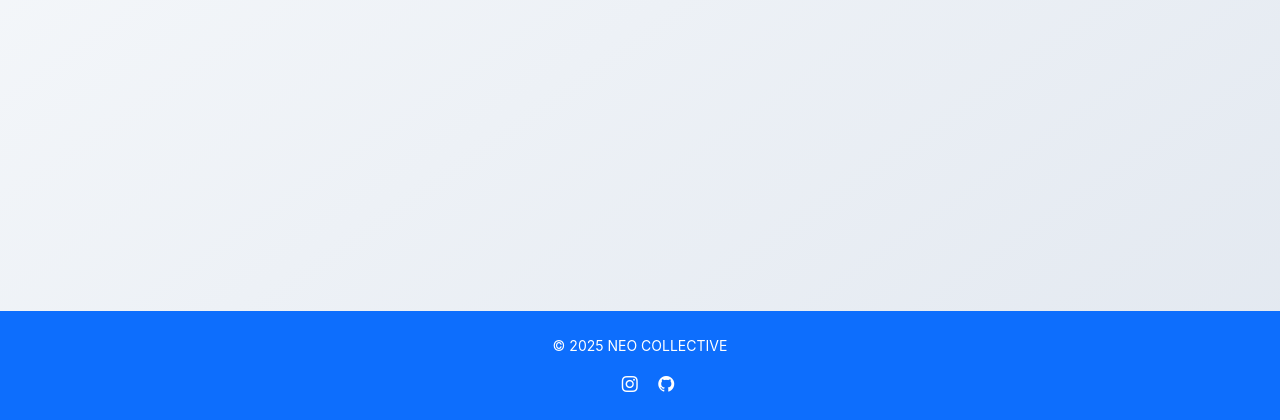
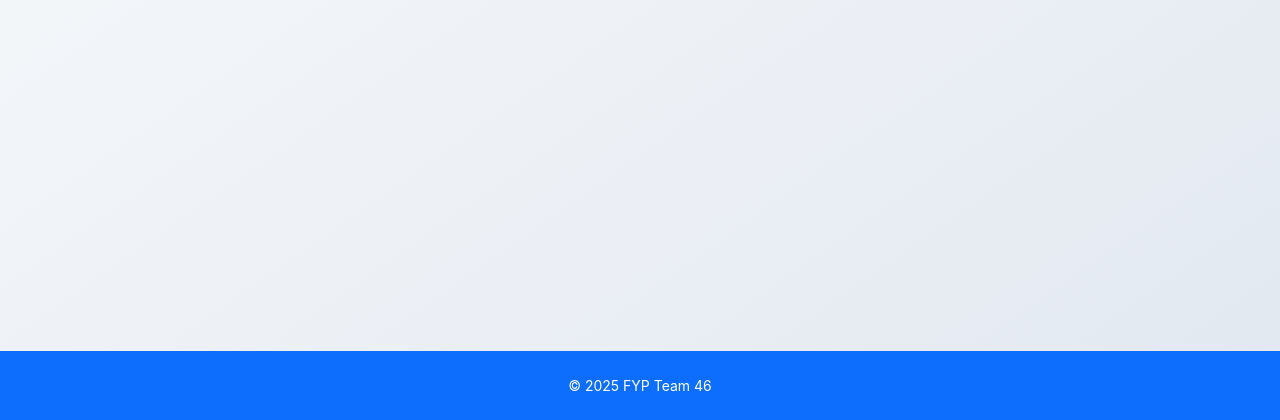
Before and after one commit to Charbelghanime/FYP_website, a Flask app: template Templates/index.html in a window 1280 px wide. Shown: the part 380-800 px from the top of the page. Run offline with Flask 3, Linux system fonts and the light colour scheme; the template is opened without the code that fills it, so the values that code supplies are empty; parts of the project's set-up code (start-up, migrations or seed data) failed here and were passed over.

Commit message:
Update index.html

```diff
--- a/Templates/index.html
+++ b/Templates/index.html
@@ -282,12 +282,7 @@
     <!-- Footer -->
     <footer class="bg-primary text-white py-4 mt-5">
         <div class="container text-center">
-            <p class="mb-0 small">&copy; 2025 NEO COLLECTIVE</p>
-            <div class="mt-3">
-                <a href="#" class="text-white me-3"><i class="bi bi-twitter-x"></i></a>
-                <a href="#" class="text-white me-3"><i class="bi bi-instagram"></i></a>
-                <a href="#" class="text-white"><i class="bi bi-github"></i></a>
-            </div>
+            <p class="mb-0 small">&copy; 2025 FYP Team 46</p>
         </div>
     </footer>
 
```
